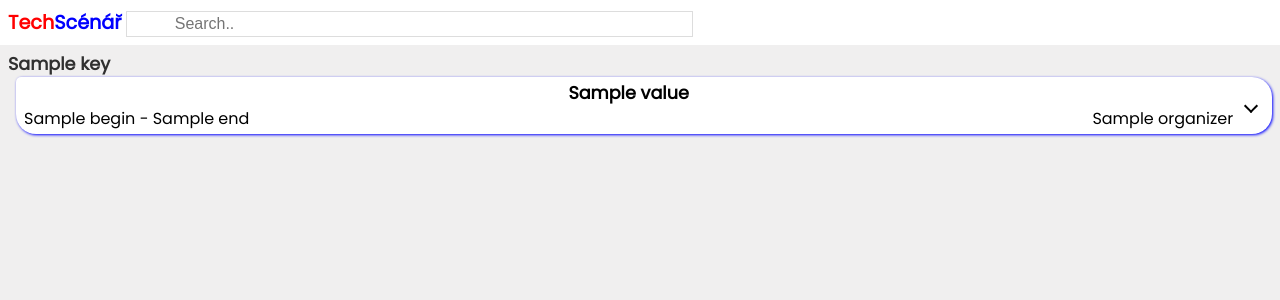
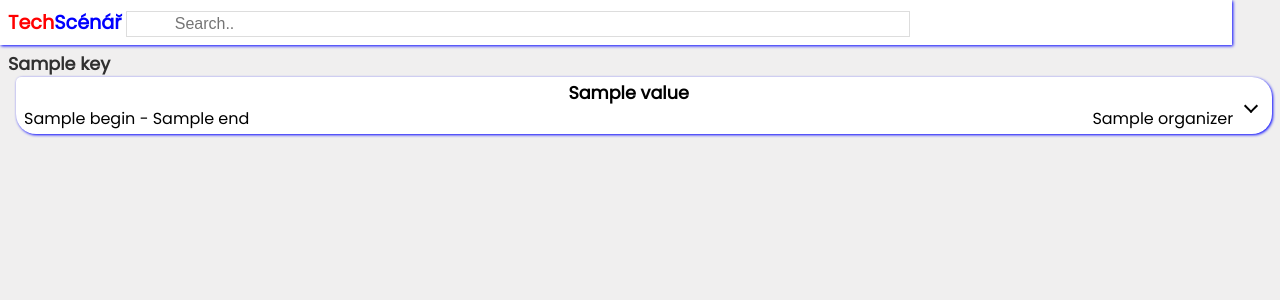
Before and after one commit to citytriathlon/simple-calendar, a Django app: template techscenar/techscenar/templates/index.html in a window 1280 px wide. Shown: the top 300 px of the page. Run offline with Django 3.2, Linux system fonts and the light colour scheme; the template is opened without the code that fills it: most values are stand-ins (such as "Sample title", 1, 10 or a date in 2020).

Commit message:
minor changes

```diff
--- a/techscenar/static/css/main.css
+++ b/techscenar/static/css/main.css
@@ -14,7 +14,11 @@ body {
   padding: 0.5em;
   position: fixed;
   top: 0px;
-  width: 100%;
+  width: 95%;
+  z-index: 10;
+  white-space: nowrap;
+  -webkit-box-shadow: 1px 1px 3px var(--primary-color);
+          box-shadow: 1px 1px 3px var(--primary-color);
 }
 
 .topbar .logo {
@@ -29,7 +33,7 @@ body {
 }
 
 .topbar .input_box {
-  width: 40%;
+  width: 60%;
   /* Full-width */
   font-size: 1em;
   /* Increase font-size */
```
